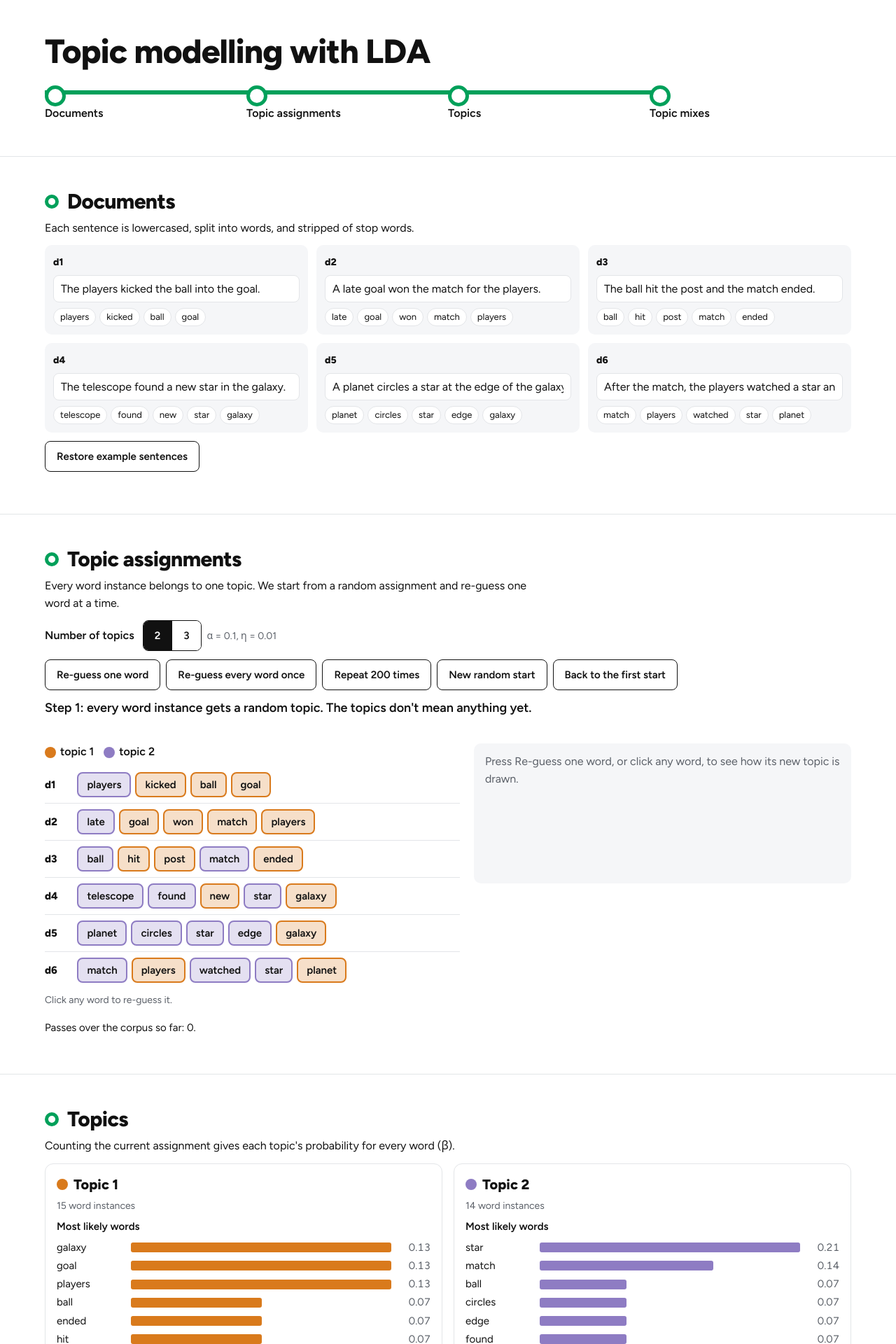
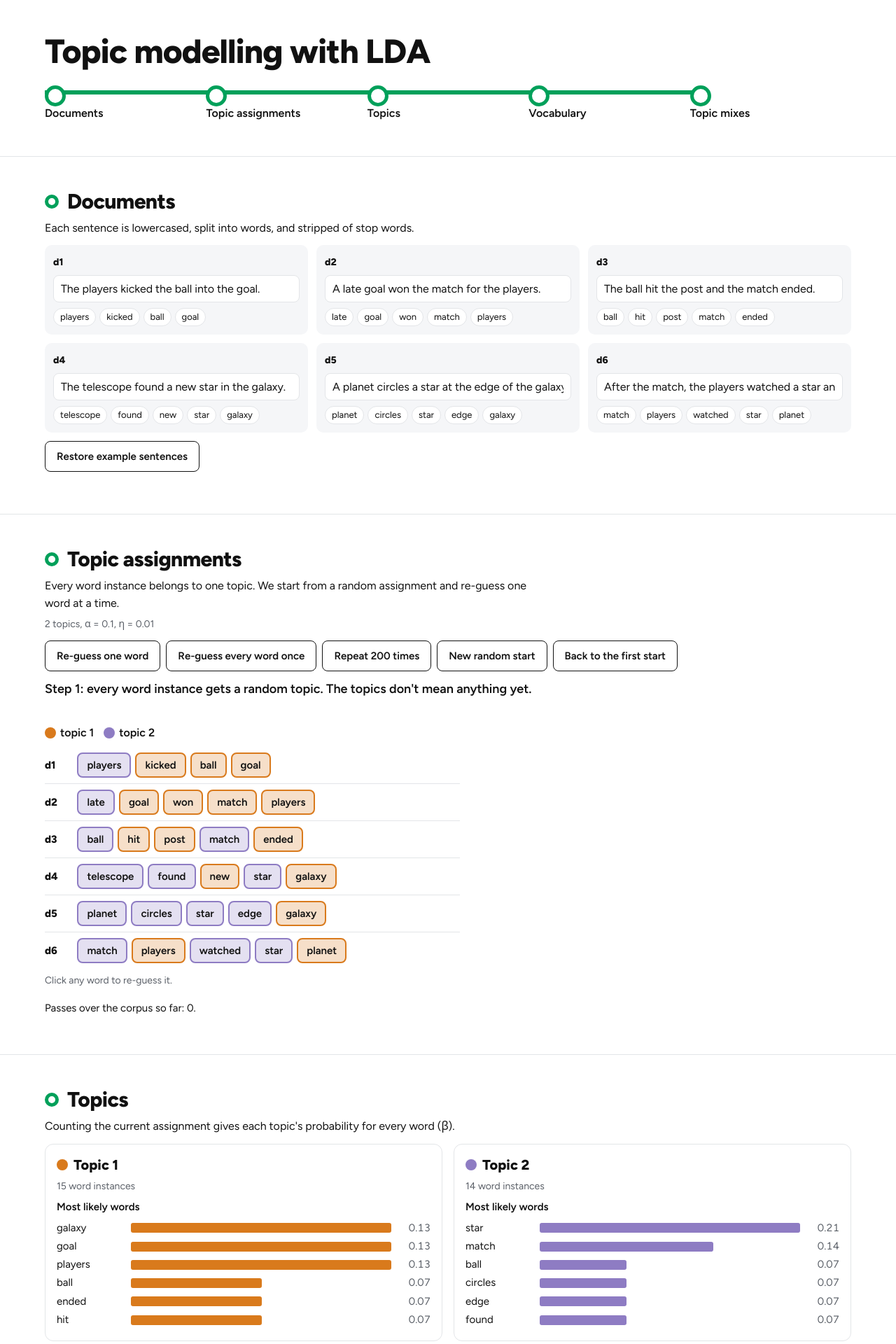
Before and after one commit to bylinina/bylinina.github.io, a Jekyll site: the page lda/index.html, which Jekyll copies as it is, in a window 1280 px wide. Shown: the top 1920 px of the page at 70% size. Built offline with Jekyll 4.4.1, drawn with Linux system fonts in a browser that asks for light colours; some of the changed text lies outside the part shown.

Commit message:
lda: two topics only, add vocabulary section, note on alpha under topic mixes
Co-Authored-By: Claude Opus 5.5 <noreply@anthropic.com>
Claude-Session: https://claude.ai/code/session_01H9RS3KX8iY5wkVx7ucyMEs

```diff
--- a/lda/index.html
+++ b/lda/index.html
@@ -9,12 +9,12 @@
 <link href="https://fonts.googleapis.com/css2?family=Figtree:wght@400;600;800&display=swap" rel="stylesheet">
 <style>
 /* VOICE everyday teaching tool, calm and exact (sibling of /tfidf-kmeans/)
-   IDEA a metro line: four stations from sentences to topics and topic mixes
+   IDEA a metro line: five stations from sentences to topics, words and topic mixes
    PICTURE every word instance as a coloured chip that changes colour as it is re-guessed
-   COLOUR white ground, ink black, green metro line; topics orange / purple / blue, matching the lecture slides
+   COLOUR white ground, ink black, green metro line; topics orange / purple, matching the lecture slides
    TYPE Figtree 800 for headings, Figtree for text
    LAYOUT stacked bands, one per station; words and the re-guess panel side by side above 900px, stacked below */
-:root{color-scheme:light dark;--bg:light-dark(#ffffff,#0e1116);--ink:light-dark(#111111,#eef0f3);--soft:light-dark(#5b6068,#a3a9b3);--rule:light-dark(#e3e5e8,#262b33);--panel:light-dark(#f5f6f8,#161a21);--line:light-dark(#00a05a,#2bc27e);--focus:light-dark(#0a5cff,#5b93ff);--t0:light-dark(#d97a1c,#f0a14a);--t1:light-dark(#8e7cc3,#ab9be3);--t2:light-dark(#2f7ed8,#5b9cf0)}
+:root{color-scheme:light dark;--bg:light-dark(#ffffff,#0e1116);--ink:light-dark(#111111,#eef0f3);--soft:light-dark(#5b6068,#a3a9b3);--rule:light-dark(#e3e5e8,#262b33);--panel:light-dark(#f5f6f8,#161a21);--line:light-dark(#00a05a,#2bc27e);--focus:light-dark(#0a5cff,#5b93ff);--t0:light-dark(#d97a1c,#f0a14a);--t1:light-dark(#8e7cc3,#ab9be3)}
 :root[data-theme=light]{color-scheme:light}
 :root[data-theme=dark]{color-scheme:dark}
 *{box-sizing:border-box;min-width:0}
@@ -34,17 +34,10 @@ p{margin:.4em 0;max-width:70ch}
 .metro a:hover{text-decoration:underline}
 .sh{display:flex;align-items:center;gap:12px;margin-bottom:10px}
 .dot{width:20px;height:20px;border-radius:50%;border:5px solid var(--line);flex:none}
-button,.seg label{font:600 15px Figtree,system-ui,sans-serif;min-height:44px;padding:0 16px;border-radius:8px;border:1.5px solid var(--ink);background:var(--bg);color:var(--ink);cursor:pointer}
+button{font:600 15px Figtree,system-ui,sans-serif;min-height:44px;padding:0 16px;border-radius:8px;border:1.5px solid var(--ink);background:var(--bg);color:var(--ink);cursor:pointer}
 button:hover{background:var(--panel)}
-button:focus-visible,.seg input:focus-visible+span,input[type=text]:focus-visible{outline:3px solid var(--focus);outline-offset:2px}
+button:focus-visible,input[type=text]:focus-visible{outline:3px solid var(--focus);outline-offset:2px}
 .row{display:flex;flex-wrap:wrap;gap:8px;align-items:center;margin:12px 0}
-.lbl{font-weight:600;margin-right:4px}
-.seg{display:inline-flex;border:1.5px solid var(--ink);border-radius:8px;overflow:hidden}
-.seg label{border:0;border-radius:0;display:flex;align-items:center;padding:0;min-height:42px}
-.seg label+label{border-left:1.5px solid var(--ink)}
-.seg input{position:absolute;opacity:0;pointer-events:none}
-.seg span{padding:0 16px;display:flex;align-items:center;height:100%}
-.seg input:checked+span{background:var(--ink);color:var(--bg)}
 .docs{display:grid;grid-template-columns:repeat(3,minmax(0,1fr));gap:12px;margin-top:12px}
 .doc{background:var(--panel);border-radius:10px;padding:12px}
 .doc label{font-weight:800;font-size:14px}
@@ -65,8 +58,8 @@ button:focus-visible,.seg input:focus-visible+span,input[type=text]:focus-visibl
 .w{min-height:36px;padding:0 12px;font:600 15px Figtree,system-ui,sans-serif;border-radius:8px;border:2px solid var(--c);background:color-mix(in srgb,var(--c) 24%,var(--bg));color:var(--ink);transition:background .25s,border-color .25s}
 .w:hover{background:color-mix(in srgb,var(--c) 40%,var(--bg))}
 .w.cur{outline:3px solid var(--ink);outline-offset:2px}
-.calc{background:var(--panel);border-radius:10px;padding:14px 16px;min-height:200px}
-.calc .ph{color:var(--soft);margin:0}
+.calc{background:var(--panel);border-radius:10px;padding:14px 16px}
+.calc[hidden]{display:none}
 .calc h3{margin:0 0 2px;font-size:20px;font-weight:800}
 table{border-collapse:collapse;font-size:15px;font-variant-numeric:tabular-nums;width:100%;margin-top:10px}
 th,td{padding:8px 6px;text-align:left;border-bottom:1px solid var(--rule);vertical-align:middle}
@@ -89,6 +82,10 @@ td.tp{font-weight:800;white-space:nowrap}
 .stack{display:flex;height:30px;border-radius:6px;overflow:hidden;background:var(--panel)}
 .seg2{display:flex;align-items:center;justify-content:center;font-size:14px;font-weight:600;color:var(--ink);background:color-mix(in srgb,var(--c) 45%,var(--bg));border-right:2px solid var(--bg);white-space:nowrap;overflow:hidden;transition:width .25s}
 .seg2:last-child{border-right:0}
+.vocab{display:grid;grid-template-columns:repeat(auto-fill,minmax(min(100%,300px),1fr));gap:8px 28px;margin-top:12px}
+.vrow{display:grid;grid-template-columns:6.5em minmax(0,1fr);gap:8px;align-items:center}
+.vw{font-size:15px}
+.vrow .stack{height:26px}
 .mwords{font-size:14px;color:var(--soft);margin-top:4px;display:flex;flex-wrap:wrap;gap:4px 10px}
 .mwords span{border-bottom:3px solid var(--c);line-height:1.3}
 @media(max-width:900px){.grid2{grid-template-columns:minmax(0,1fr)}.docs{grid-template-columns:repeat(2,minmax(0,1fr))}}
@@ -102,7 +99,7 @@ td.tp{font-weight:800;white-space:nowrap}
 <div class="wrap">
 <h1>Topic modelling with LDA</h1>
 <nav class="metro" aria-label="Steps">
-<a href="#docs">Documents</a><a href="#assign">Topic assignments</a><a href="#topics">Topics</a><a href="#mixes">Topic mixes</a>
+<a href="#docs">Documents</a><a href="#assign">Topic assignments</a><a href="#topics">Topics</a><a href="#vocab">Vocabulary</a><a href="#mixes">Topic mixes</a>
 </nav>
 </div>
 </header>
@@ -117,14 +114,7 @@ td.tp{font-weight:800;white-space:nowrap}
 <section class="band" id="assign"><div class="wrap">
 <div class="sh"><span class="dot"></span><h2>Topic assignments</h2></div>
 <p>Every word instance belongs to one topic. We start from a random assignment and re-guess one word at a time.</p>
-<div class="row">
-<span class="lbl" id="kLbl">Number of topics</span>
-<div class="seg" role="radiogroup" aria-labelledby="kLbl">
-<label><input type="radio" name="k" value="2" checked><span>2</span></label>
-<label><input type="radio" name="k" value="3"><span>3</span></label>
-</div>
-<span class="small">α = 0.1, η = 0.01</span>
-</div>
+<p class="small">2 topics, α = 0.1, η = 0.01</p>
 <div class="row">
 <button id="one" type="button">Re-guess one word</button>
 <button id="pass" type="button">Re-guess every word once</button>
@@ -139,7 +129,7 @@ td.tp{font-weight:800;white-space:nowrap}
 <div id="assignDocs"></div>
 <p class="small">Click any word to re-guess it.</p>
 </div>
-<div class="calc" id="calc" aria-live="polite"></div>
+<div class="calc" id="calc" aria-live="polite" hidden></div>
 </div>
 <p class="stat" id="stat"></p>
 </div></section>
@@ -148,13 +138,19 @@ td.tp{font-weight:800;white-space:nowrap}
 <div class="sh"><span class="dot"></span><h2>Topics</h2></div>
 <p>Counting the current assignment gives each topic's probability for every word (β).</p>
 <div class="cards" id="topicCards"></div>
-<p class="note">The model only numbers the topics. What a topic is about is our reading of its word list.</p>
+</div></section>
+
+<section class="band" id="vocab"><div class="wrap">
+<div class="sh"><span class="dot"></span><h2>Vocabulary</h2></div>
+<p>How the instances of each word are split across topics.</p>
+<div class="vocab" id="vocabList"></div>
 </div></section>
 
 <section class="band" id="mixes"><div class="wrap">
 <div class="sh"><span class="dot"></span><h2>Topic mixes</h2></div>
-<p>Counting it per document gives each document's topic mix (θ).</p>
+<p>Counting the assignment per document gives each document's topic mix (θ).</p>
 <div id="mixList"></div>
+<p class="small" id="mixNote">Not quite 100%: α adds a little to every topic, so no share is ever exactly zero.</p>
 </div></section>
 
 <script>
@@ -225,7 +222,8 @@ function drawAssign(){
   $("assignDocs").innerHTML=W.map((ws,d)=>`<div class="arow"><span class="dl">d${d+1}</span><div class="wchips">${ws.length?ws.map((w,n)=>`<button type="button" class="w${cur&&cur[0]===d&&cur[1]===n?" cur":""}" data-d="${d}" data-n="${n}" style="--c:${COL[Z[d][n]]}" aria-label="${esc(V[w])}, topic ${Z[d][n]+1}">${esc(V[w])}</button>`).join(""):'<span class="empty">No words left</span>'}</div></div>`).join("");
 }
 function drawCalc(){
-  if(!calc){$("calc").innerHTML=`<p class="ph">${TOK.length?"Press Re-guess one word, or click any word, to see how its new topic is drawn.":""}</p>`;return}
+  $("calc").hidden=!calc;
+  if(!calc){$("calc").innerHTML="";return}
   const {d,w,old,neu,rows}=calc,word=esc(V[w]);
   $("calc").innerHTML=`<h3>Re-guessing '${word}' in d${d+1}</h3>
   <p class="small" style="margin:0">It was topic ${old+1}. Forget that, and for each topic count:</p>
@@ -245,6 +243,12 @@ function drawTopics(){
     <p class="small" style="margin:0">${pl(nk[k],"word instance")}</p>
     <p class="sub">Most likely words</p><div class="bars">${b.length?bars(b,m,COL[k]):'<p class="small">No words in this topic right now.</p>'}</div></div>`;
   }).join("");
+}
+function drawVocab(){
+  if(!TOK.length){$("vocabList").innerHTML="";return}
+  const n=V.map((_,i)=>nkw.map(r=>r[i])),tot=n.map(r=>r.reduce((a,b)=>a+b,0));
+  const order=V.map((_,i)=>i).sort((a,b)=>tot[b]-tot[a]||V[a].localeCompare(V[b]));
+  $("vocabList").innerHTML=order.map(i=>`<div class="vrow"><span class="vw">${esc(V[i])}</span><div class="stack" role="img" aria-label="${esc(V[i])}: ${n[i].map((c,k)=>`${c} in topic ${k+1}`).join(", ")}">${n[i].map((c,k)=>c?`<span class="seg2" style="width:${(100*c/tot[i]).toFixed(1)}%;--c:${COL[k]}">${c}</span>`:"").join("")}</div></div>`).join("");
 }
 function drawMixes(){
   if(!TOK.length){$("mixList").innerHTML="";return}
```
Also changed, not shown: other parts of lda/index.html (+4 -4 lines).
